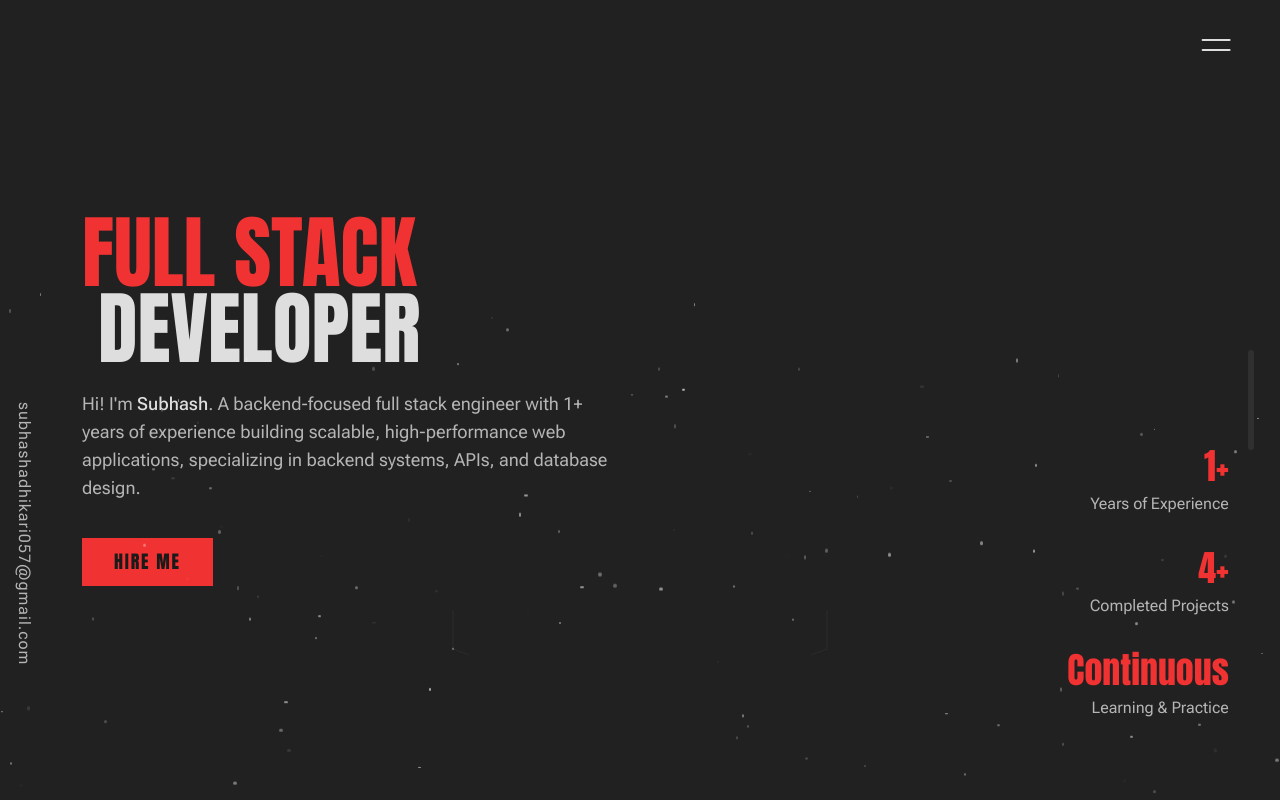
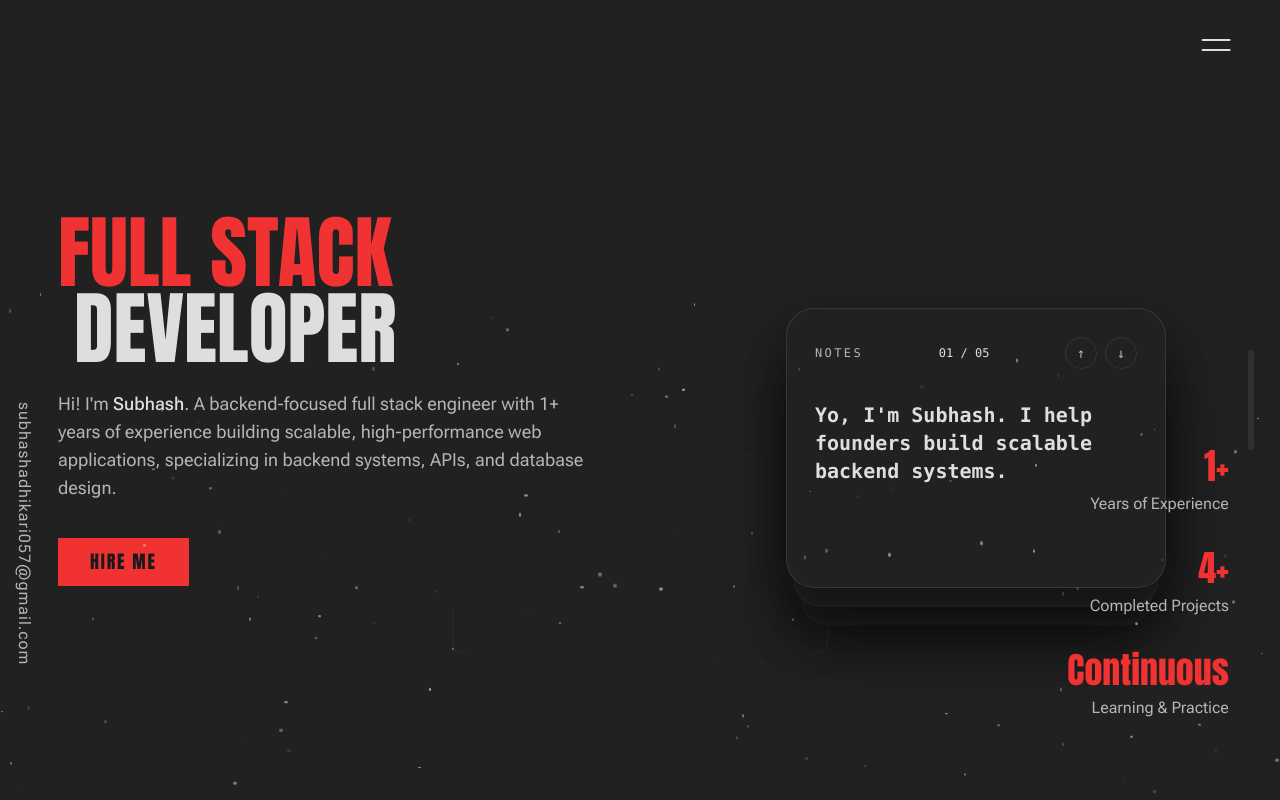
Before and after one commit to subhashadhikari057/Seenusubhash, a Next.js app: page / in a window 1280 px wide. Shown: the top 800 px of the page. Built offline with nearby package versions, Linux system fonts and the light colour scheme.

Commit message:
Add StackedCards component and enhance Banner layout with animations

```diff
--- a/app/_components/Banner.tsx
+++ b/app/_components/Banner.tsx
@@ -6,6 +6,7 @@ import { useGSAP } from '@gsap/react';
 import gsap from 'gsap';
 import { ScrollTrigger } from 'gsap/all';
 import React from 'react';
+import StackedCards from './StackedCards';
 
 const ACCENT_THEMES = [
     { primary: '0 87% 57%', foreground: '0 0% 10%' },
@@ -85,7 +86,7 @@ const Banner = () => {
                 className="container h-[100svh] min-h-[530px] max-md:pb-10 flex justify-between items-center max-md:flex-col"
                 ref={containerRef}
             >
-                <div className="max-md:grow max-md:flex flex-col justify-center items-start max-w-[544px]">
+                <div className="max-md:grow max-md:flex flex-col justify-center items-start max-w-[544px] md:ml-[-24px]">
                     <h1
                         className="banner-title slide-up-and-fade leading-[.95] text-6xl sm:text-[80px] font-anton cursor-pointer focus:outline-none focus-visible:outline-none"
                         onClick={handleAccentCycle}
@@ -117,18 +118,7 @@ const Banner = () => {
                     </Button>
                 </div>
 
-                {/*<div className="relative shrink-0 max-md:my-10">
-                    <div className="relative w-[220px] h-[220px] sm:w-[260px] sm:h-[260px] lg:w-[320px] lg:h-[320px] overflow-hidden rounded-full border border-border bg-background-light">
-                        <Image
-                            src="/profile.png"
-                            alt="Subhash Adhikari"
-                            fill
-                            sizes="(min-width: 1024px) 320px, (min-width: 640px) 260px, 220px"
-                            className="object-cover grayscale"
-                            priority
-                        />
-                    </div>
-                </div>*/}
+                <StackedCards className="max-md:mt-8 max-md:mb-20 md:-translate-x-8 md:translate-y-12" />
 
                 <div className="md:absolute bottom-[10%] right-[4%] flex md:flex-col gap-4 md:gap-8 text-center md:text-right">
                     <div className="slide-up-and-fade">
--- /dev/null
+++ b/app/_components/StackedCards.tsx
@@ -0,0 +1,187 @@
+'use client';
+import React from 'react';
+import { cn } from '@/lib/utils';
+import { GENERAL_INFO } from '@/lib/data';
+
+const CARD_DATA = [
+    {
+        title: "Yo, I'm Subhash. I help founders build scalable backend systems.",
+        cta: '',
+        href: '/#selected-projects',
+    },
+    {
+        title: 'REST API development, clean architecture, real-world delivery.',
+        cta: 'See Experience',
+        href: '/#my-experience',
+    },
+    {
+        title: 'See selected projects and real-world backend work.',
+        cta: 'View Projects',
+        href: '/#selected-projects',
+    },
+    {
+        title: 'Backend system design and database modeling for growth.',
+        cta: 'About Me',
+        href: '/#about-me',
+    },
+    {
+        title: 'Or do you prefer text?',
+        cta: 'Email me',
+        href: `mailto:${GENERAL_INFO.email}`,
+    },
+];
+
+const STACK_STYLES = [
+    'translate-y-0 scale-100 opacity-100 z-30',
+    'translate-y-4 md:translate-y-6 scale-[0.96] opacity-90 z-20',
+    'translate-y-8 md:translate-y-12 scale-[0.92] opacity-75 z-10',
+];
+
+interface Props {
+    className?: string;
+}
+
+const StackedCards = ({ className }: Props) => {
+    const [activeIndex, setActiveIndex] = React.useState(0);
+    const clickAudioRefs = React.useRef<HTMLAudioElement[]>([]);
+
+    React.useEffect(() => {
+        clickAudioRefs.current = [
+            new Audio('/click1.m4a'),
+            new Audio('/Click2.m4a'),
+        ];
+
+        clickAudioRefs.current.forEach((audio) => {
+            audio.preload = 'auto';
+        });
+
+        return () => {
+            clickAudioRefs.current = [];
+        };
+    }, []);
+
+    const playRandomClick = () => {
+        const sounds = clickAudioRefs.current;
+        if (!sounds.length) return;
+
+        const sound = sounds[Math.floor(Math.random() * sounds.length)];
+        if (!sound) return;
+
+        sound.currentTime = 0;
+        void sound.play();
+    };
+
+    const handleNext = () => {
+        playRandomClick();
+        setActiveIndex((prev) => (prev + 1) % CARD_DATA.length);
+    };
+
+    const handlePrev = () => {
+        playRandomClick();
+        setActiveIndex(
+            (prev) => (prev - 1 + CARD_DATA.length) % CARD_DATA.length,
+        );
+    };
+
+    const stack = [0, 1, 2].map((offset) => ({
+        ...CARD_DATA[(activeIndex + offset) % CARD_DATA.length],
+        offset,
+    }));
+
+    return (
+        <div
+            className={cn(
+                'relative w-[92vw] max-w-[380px] h-[220px] sm:h-[250px] lg:h-[280px]',
+                'font-sf-mono',
+                className,
+            )}
+        >
+            <div
+                className="pointer-events-none absolute inset-[-12px] sm:inset-[-16px] rounded-[34px] opacity-25"
+                style={{
+                    backgroundImage:
+                        'linear-gradient(rgba(255,255,255,0.08) 1px, transparent 1px), linear-gradient(90deg, rgba(255,255,255,0.08) 1px, transparent 1px)',
+                    backgroundSize: '26px 26px',
+                    maskImage:
+                        'radial-gradient(circle at center, rgba(0,0,0,0.9) 0%, rgba(0,0,0,0.2) 55%, transparent 70%)',
+                }}
+            />
+            {stack.map((card) => (
+                <div
+                    key={`${card.title}-${card.offset}`}
+                    className={cn(
+                        'absolute inset-0 rounded-[28px] border border-border/80 bg-background p-7 transition-all duration-500',
+                        'shadow-[0_24px_60px_rgba(0,0,0,0.45)] backdrop-blur-[2px]',
+                        card.offset === 0 ? 'animate-card-rise' : '',
+                        card.offset === 0
+                            ? 'pointer-events-auto'
+                            : 'pointer-events-none',
+                        STACK_STYLES[card.offset],
+                    )}
+                >
+                    <div
+                        className={cn(
+                            'transition-opacity duration-300 flex h-full flex-col',
+                            card.offset === 0 ? 'opacity-100' : 'opacity-0',
+                        )}
+                        aria-hidden={card.offset !== 0}
+                    >
+                        <div>
+                            <div className="flex items-center justify-between text-xs text-muted-foreground">
+                                <span className="uppercase tracking-[0.2em]">
+                                    Notes
+                                </span>
+                                <span className="text-foreground">
+                                    {(activeIndex + 1)
+                                        .toString()
+                                        .padStart(2, '0')} /{' '}
+                                    {CARD_DATA.length
+                                        .toString()
+                                        .padStart(2, '0')}
+                                </span>
+                                <div className="flex gap-2">
+                                    <button
+                                        type="button"
+                                        onClick={handlePrev}
+                                        className="size-8 rounded-full border border-border/70 text-muted-foreground hover:text-foreground"
+                                        aria-label="Previous card"
+                                    >
+                                        <span className="mx-auto block text-sm">
+                                            ↑
+                                        </span>
+                                    </button>
+                                    <button
+                                        type="button"
+                                        onClick={handleNext}
+                                        className="size-8 rounded-full border border-border/70 text-muted-foreground hover:text-foreground"
+                                        aria-label="Next card"
+                                    >
+                                        <span className="mx-auto block text-sm">
+                                            ↓
+                                        </span>
+                                    </button>
+                                </div>
+                            </div>
+                            <div className="mt-6 sm:mt-8 text-base sm:text-lg lg:text-xl font-semibold leading-snug text-foreground">
+                                {card.title}
+                            </div>
+                        </div>
+                        {card.cta ? (
+                        <a
+                            href={card.href}
+                            className="inline-flex w-fit items-center gap-2 mt-auto mb-1 rounded-full border border-border/70 px-4 py-2 text-[11px] sm:text-xs hover:border-primary hover:text-primary transition-colors"
+                        >
+                                {card.cta}
+                                <span aria-hidden="true">↗</span>
+                            </a>
+                        ) : (
+                            <div className="mt-auto mb-2" />
+                        )}
+                    </div>
+                </div>
+            ))}
+        </div>
+    );
+};
+
+export default StackedCards;
--- a/app/globals.css
+++ b/app/globals.css
@@ -55,3 +55,26 @@
         @apply pl-5 mt-2 list-disc;
     }
 }
+
+@layer utilities {
+    .font-sf-mono {
+        font-family: "SF Mono", "SFMono-Regular", Menlo, Monaco, Consolas,
+            "Liberation Mono", "Courier New", monospace;
+    }
+
+    @keyframes card-rise {
+        0% {
+            transform: translateY(24px) scale(0.94);
+        }
+        60% {
+            transform: translateY(-6px) scale(1.02);
+        }
+        100% {
+            transform: translateY(0) scale(1);
+        }
+    }
+
+    .animate-card-rise {
+        animation: card-rise 520ms cubic-bezier(0.16, 1, 0.3, 1);
+    }
+}
--- a/components/Preloader.tsx
+++ b/components/Preloader.tsx
@@ -41,7 +41,7 @@ const Preloader = () => {
     );
 
     return (
-        <div className="fixed inset-0 z-[6] flex" ref={preloaderRef}>
+        <div className="fixed inset-0 z-[80] flex" ref={preloaderRef}>
             <div className="preloader-item h-full w-[10%] bg-black"></div>
             <div className="preloader-item h-full w-[10%] bg-black"></div>
             <div className="preloader-item h-full w-[10%] bg-black"></div>
```
Also changed, not shown: 2 other files (tests, documents, lock files or other folders).
